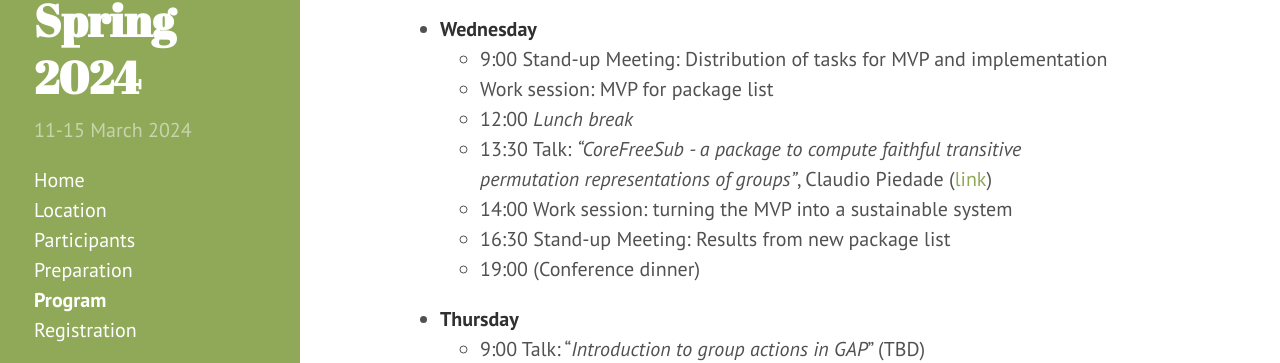
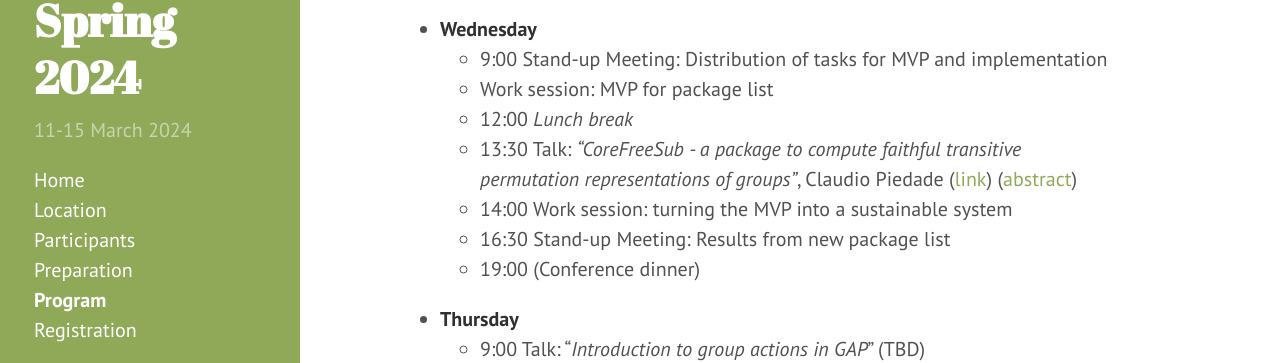
Before and after one commit to gapdays/gapdays2024-spring, a Jekyll site: the page built from program.md, in a window 1280 px wide and 900 px high, scrolled down 1160 px. Shown: the part 94-457 px from the top of the window. Built offline with Jekyll 4.4.1, drawn with Linux system fonts in a browser that asks for light colours.

Commit message:
add claudios abstract link

```diff
--- a/program.md
+++ b/program.md
@@ -44,7 +44,7 @@ This schedule is the first draft. Additional information will be added soon.
   - 9:00 Stand-up Meeting: Distribution of tasks for MVP and implementation
   - Work session: MVP for package list
   - 12:00 *Lunch break*
-  - 13:30 Talk: *"CoreFreeSub - a package to compute faithful transitive permutation representations of groups"*, Claudio Piedade ([link](https://github.com/CAPiedade/corefreesub))
+  - 13:30 Talk: *"CoreFreeSub - a package to compute faithful transitive permutation representations of groups"*, Claudio Piedade ([link](https://github.com/CAPiedade/corefreesub)) ([abstract]({{ site.baseurl }}/abstracts/piedade))
   - 14:00 Work session: turning the MVP into a sustainable system
   - 16:30 Stand-up Meeting: Results from new package list
   - 19:00 (Conference dinner)
```
